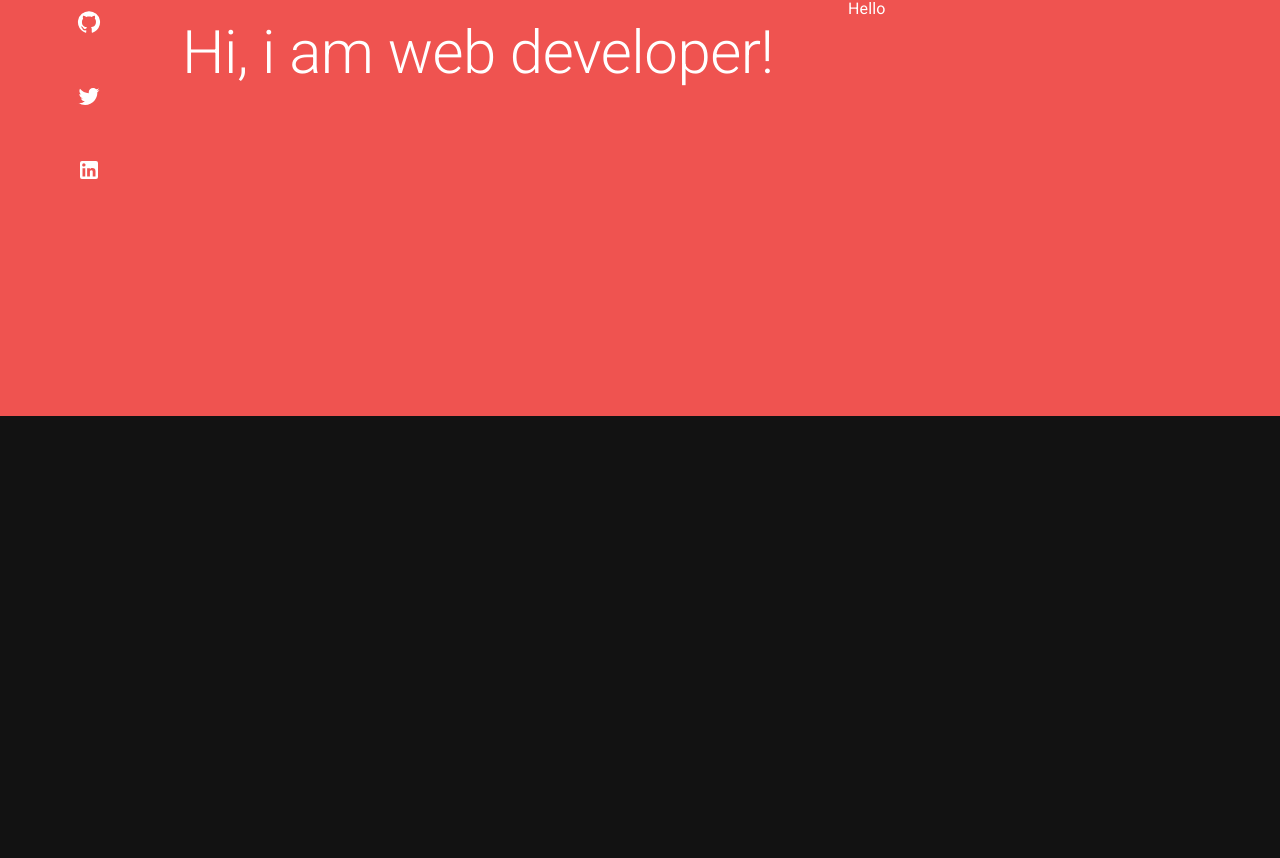
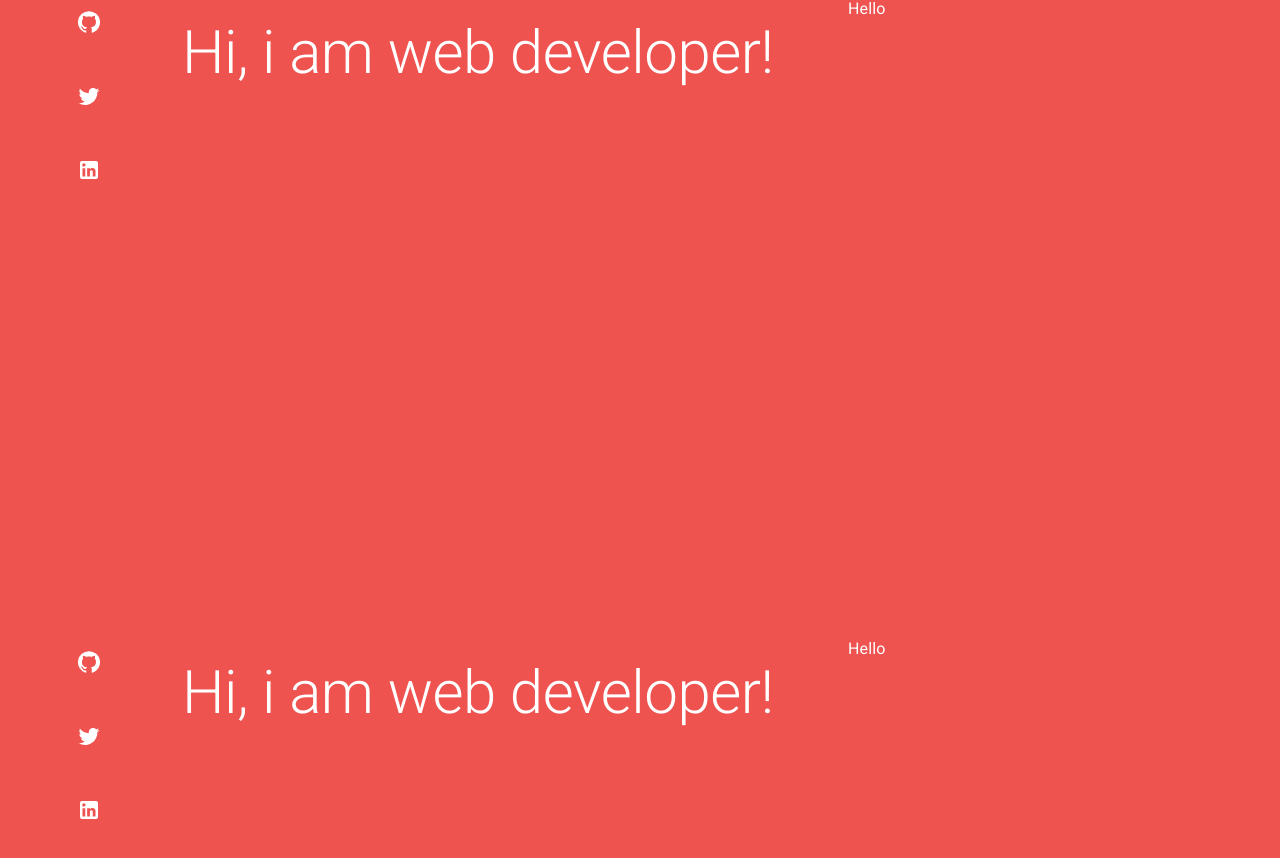
Before and after one commit to Aineken/new-portfolio, a React (Create React App) app: page / in a window 1280 px wide. Shown: the part 224-1082 px from the top of the page. Before the commit the page ends 800 px from the top, so only its background shows below. Built offline with nearby package versions, Linux system fonts and the light colour scheme.

Commit message:
small amend

```diff
--- a/src/App.js
+++ b/src/App.js
@@ -6,6 +6,8 @@ function App() {
     <>
       <AppBar />
       <MainPage />
+
+      <MainPage />
     </>
   );
 }
```
